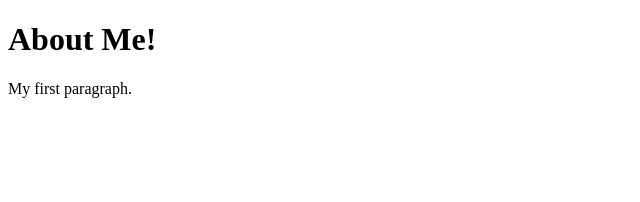
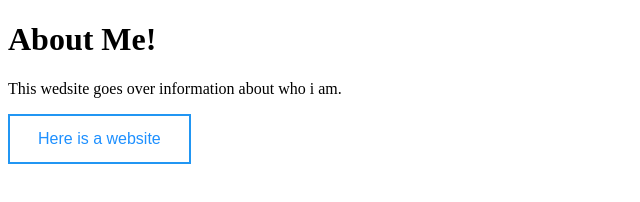
Before and after one commit to asmaahaykal/asmaahaykal, a plain HTML site: page index.html in a window 1280 px wide. Shown: the whole page, without its empty margins (0-640 px from the left). Drawn offline with Linux system fonts and the light colour scheme.

Commit message:
Update index.html

```diff
--- a/index.html
+++ b/index.html
@@ -3,10 +3,32 @@
 <head>
 <title>Page Title</title>
 </head>
+<style>
+
+.btn {
+  border: 2px solid black;
+  background-color: white;
+  color: black;
+  padding: 14px 28px;
+  font-size: 16px;
+  cursor: pointer;
+}
+
+
+/* Blue */
+.blue {
+  border-color: #2196F3;
+  color: dodgerblue;
+}
+</style>
+
 <body>
 
 <h1>About Me!</h1>
-<p>My first paragraph.</p>
+<p> This wedsite goes over information about who i am.</p>
+
+<button class="btn blue">Here is a website</button>
+
 
 </body>
 </html>
```
